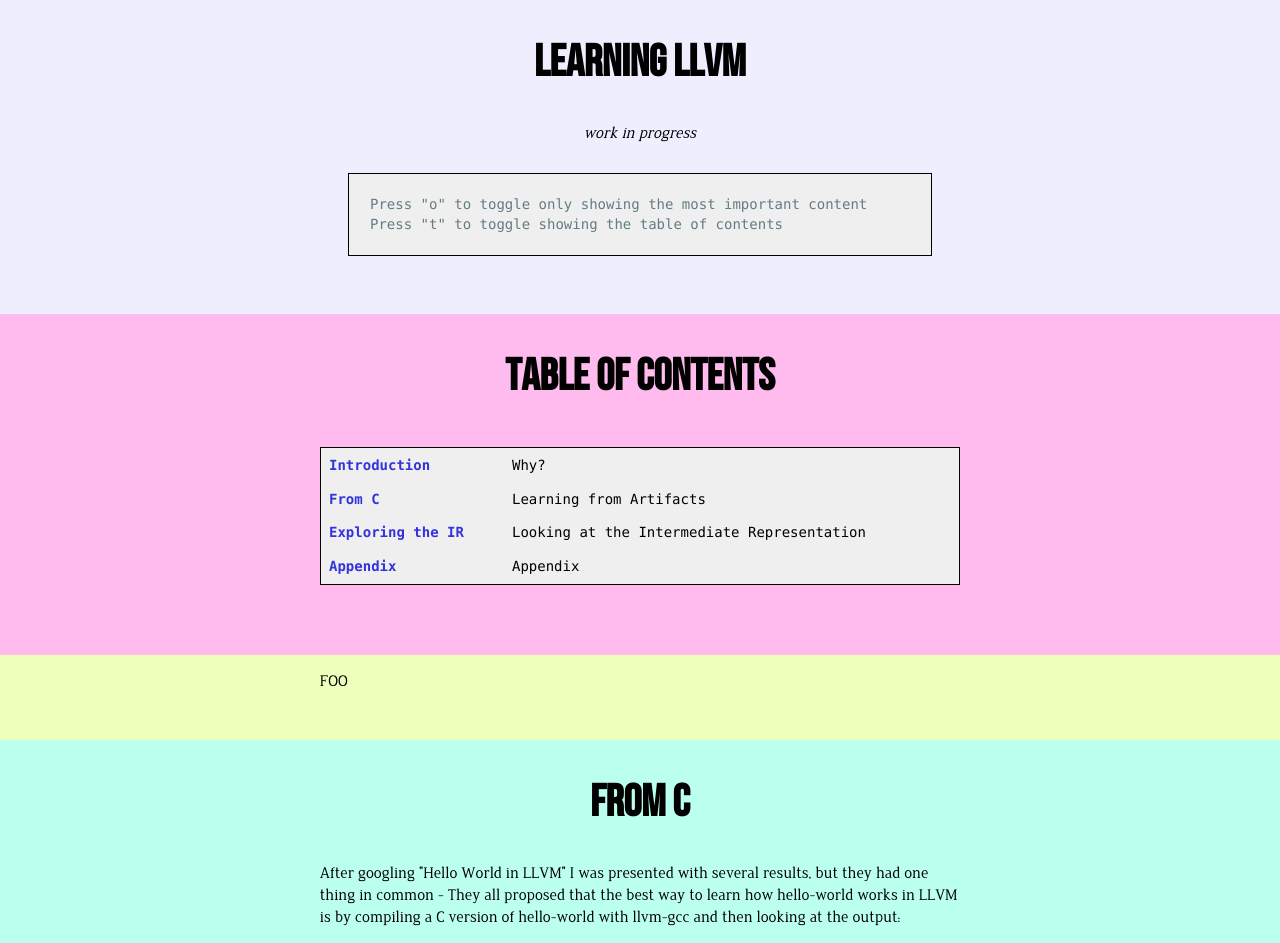
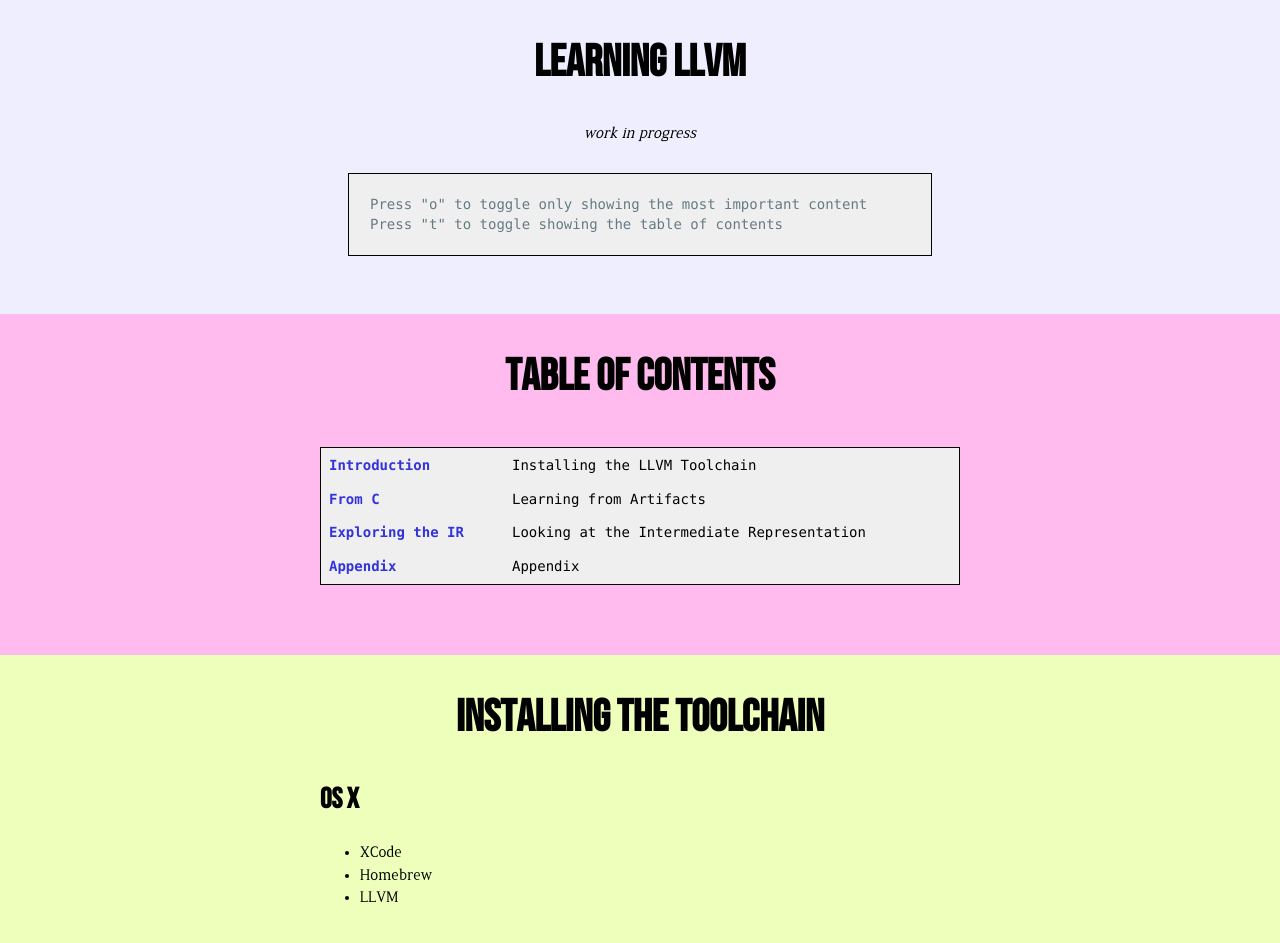
Before and after one commit to sordina/learning-llvm, a plain HTML site: page index.html in a window 1280 px wide. Shown: the top 943 px of the page. Drawn offline with Linux system fonts and the light colour scheme.

Commit message:
Installing

```diff
--- a/index.html
+++ b/index.html
@@ -50,7 +50,7 @@ Press &quot;t&quot; to toggle showing the table of contents</code></pre>
 <tbody>
 <tr class="odd">
 <td align="left"><a href="#introduction">Introduction</a></td>
-<td align="left">Why?</td>
+<td align="left">Installing the LLVM Toolchain</td>
 </tr>
 <tr class="even">
 <td align="left"><a href="#from-c">From C</a></td>
@@ -79,7 +79,13 @@ Press &quot;t&quot; to toggle showing the table of contents</code></pre>
 
 
 <hr />
-<p>FOO</p>
+<h1 id="introduction">Installing the Toolchain</h1>
+<h2 id="os-x">OS X</h2>
+<ul>
+<li>XCode</li>
+<li>Homebrew</li>
+<li>LLVM</li>
+</ul>
 </div>
 </div>
 
```
Also changed, not shown: 2 other files.
